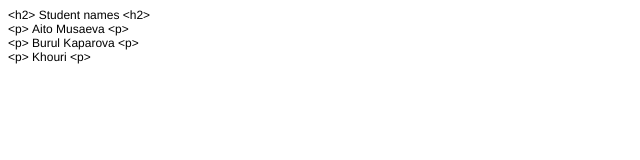
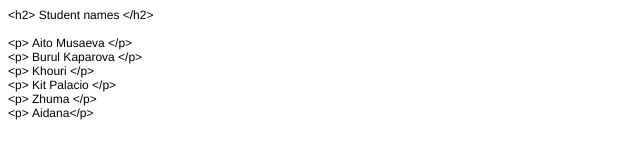
Before and after one commit to Aito683/MyProject, a plain HTML site: page index.html in a window 1280 px wide. Shown: the whole page, without its empty margins (0-640 px from the left). Drawn offline with Linux system fonts and the light colour scheme.

Commit message:
Added three more students

```diff
--- a/index.html
+++ b/index.html
@@ -13,10 +13,14 @@
   </style>
 </head>
 <body>
-<p class="p1"><span class="s1">&lt;h2&gt; Student names &lt;h2&gt;</span></p>
-<p class="p1"><span class="s1">&lt;p&gt; Aito Musaeva &lt;p&gt;</span></p>
-<p class="p1"><span class="s1">&lt;p&gt; Burul Kaparova &lt;p&gt;</span></p>
-<p class="p1"><span class="s1">&lt;p&gt; Khouri &lt;p&gt;</span></p>
+<p class="p1"><span class="s1">&lt;h2&gt; Student names &lt;/h2&gt;</span></p>
+<p class="p2"><span class="s1"></span><br></p>
+<p class="p1"><span class="s1">&lt;p&gt; Aito Musaeva &lt;/p&gt;</span></p>
+<p class="p1"><span class="s1">&lt;p&gt; Burul Kaparova &lt;/p&gt;</span></p>
+<p class="p1"><span class="s1">&lt;p&gt; Khouri &lt;/p&gt;</span></p>
+<p class="p1"><span class="s1">&lt;p&gt; Kit Palacio &lt;/p&gt;</span></p>
+<p class="p1"><span class="s1">&lt;p&gt; Zhuma &lt;/p&gt;</span></p>
+<p class="p1"><span class="s1">&lt;p&gt; Aidana&lt;/p&gt;</span></p>
 <p class="p2"><span class="s1"></span><br></p>
 </body>
 </html>
```
